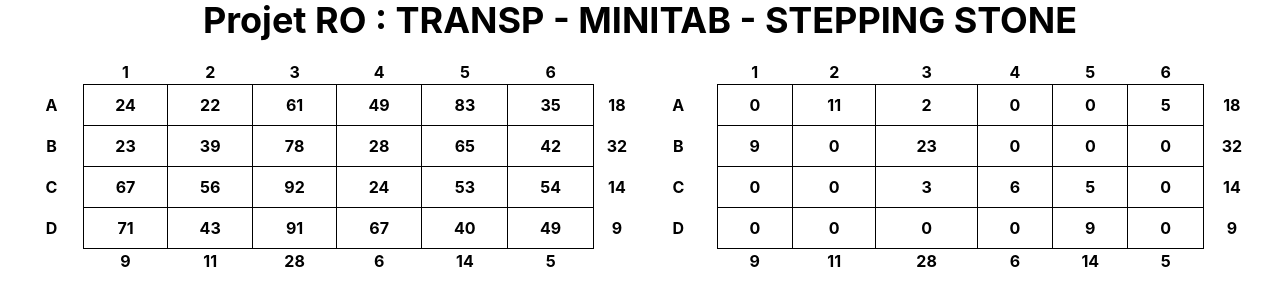
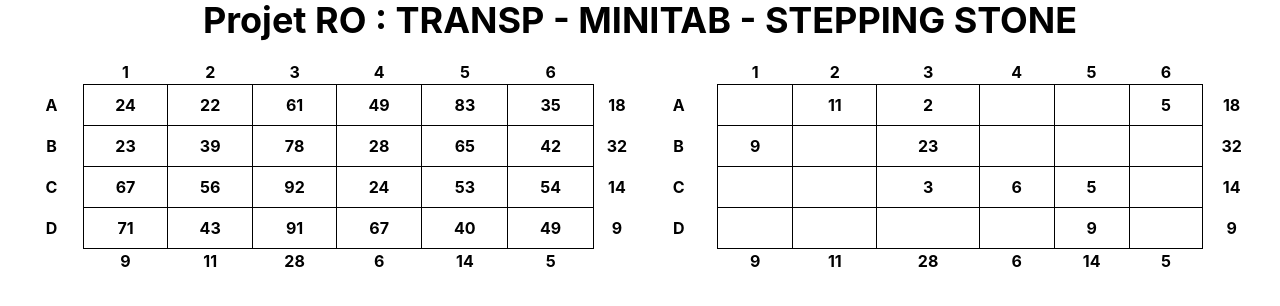
Before and after one commit to FanouRFC/RO-TRANSP-MINITAB, a React (Vite) app: page / in a window 1280 px wide. Shown: the top 306 px of the page. Built offline with nearby package versions, Linux system fonts and the light colour scheme.

Commit message:
fix: affichage

```diff
--- a/src/components/transportTable.tsx
+++ b/src/components/transportTable.tsx
@@ -24,7 +24,7 @@ export default function TableData({
             <th className="p-2">{String.fromCharCode(65 + index)}</th>
             {l.map((c, index1) => (
               <th key={index1} className="border p-2">
-                {c}
+                {c !== 0 && c}
               </th>
             ))}
             <th>{disponibleQuantity[index]}</th>
```
